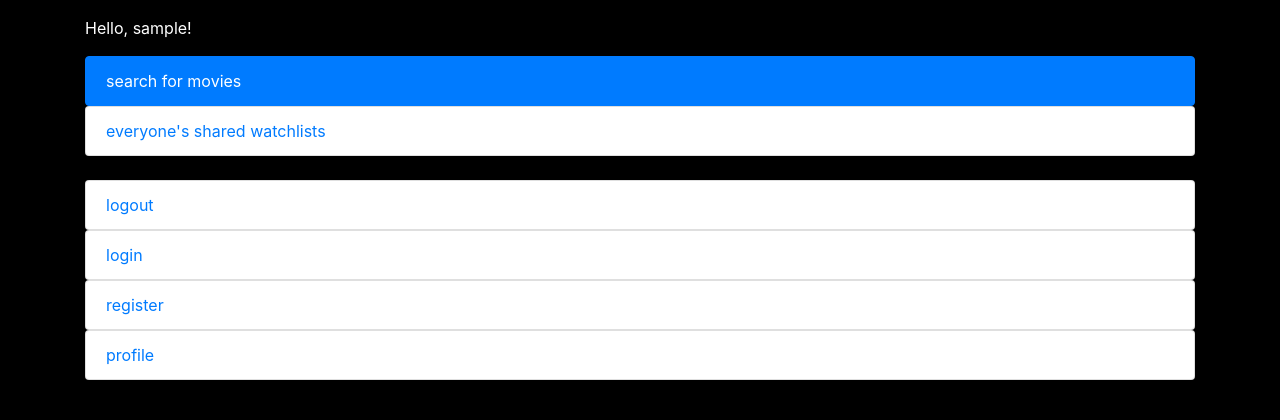
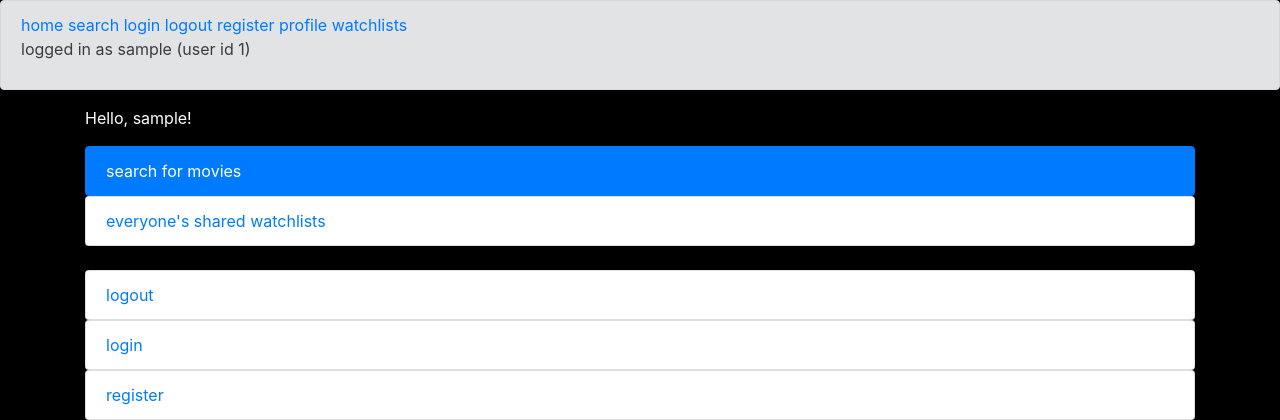
Before and after one commit to sivadej/capstone-project-1, a Flask app: page / in a window 1280 px wide. Shown: the top 420 px of the page. Run offline with Flask 2, Linux system fonts and the light colour scheme; a user stored in the database is signed in; some libraries are stand-ins or nearby versions.

Commit message:
temporary 'navbar'

```diff
--- a/app.py
+++ b/app.py
@@ -70,29 +70,10 @@ def register():
     else:
         return render_template('register.html', form=form)
 
-
-
-
-
-
 @app.route('/profile', methods=['GET'])
 @login_required
 def user_profile():
     return render_template('profile.html')
-
-@app.route('/secret')
-@login_required
-def secret_page():
-    return 'this is a secret page'
-
-@app.route('/secret1')
-@login_required
-def secret_page1():
-    if current_user.id == 1:
-        return 'you made it to secret page for user 1 ONLY'
-    else:
-        return 'secret, but not for you dummy'
-
 
 ################### SEARCH ROUTES ###################
 
@@ -149,8 +130,6 @@ def get_next_search_page(page_num):
         )
 
 ################### WATCHLIST ROUTES ###################
-
-
 
 # TODO: separate this function:
 #           - add movie to saved_movies table
--- a/models.py
+++ b/models.py
@@ -56,7 +56,7 @@ class SavedMovie(db.Model):
 
     id = db.Column(db.Integer, primary_key=True, autoincrement=True)
     netflix_id = db.Column(db.Integer, unique=True)
-    title = db.Column(db.String(50), nullable=False)
+    title = db.Column(db.String(100), nullable=False)
     video_type = db.Column(db.String(8), nullable=False)
 
 class Watchlist_Movie(db.Model):
--- a/templates/_base.html
+++ b/templates/_base.html
@@ -11,6 +11,14 @@
 </head>
 
 <body>
+    <div class="alert alert-secondary">
+        <p><a href="/">home</a> <a href="/search">search</a> <a href="/login">login</a> <a href="/logout">logout</a>
+            <a href="/register">register</a> <a href="/profile">profile</a> <a href="/watchlists">watchlists</a><br>
+            {% if current_user.is_anonymous %}not logged in{% endif %}
+            {% if current_user.is_authenticated %}logged in as {{current_user.username}}
+            (user id {{current_user.id}}){% endif %}
+        </p>
+    </div>
     <div class="container mt-3">
         {% block body %}
         {% endblock %}
--- a/templates/search_results.html
+++ b/templates/search_results.html
@@ -2,7 +2,7 @@
 {% block title %}Search Results{% endblock %}
 {% block body %}
 
-<h1>Search Results<a href="/search" class="btn btn-secondary float-right">New Search</a></h1>
+<h1>Search Results<a href="/search" class="btn btn-secondary float-right">Modify Search</a></h1>
 {% if movies is not none %}
 <p class="light-message">Showing {%if total>12%}{{result_start}}-{{result_end}} of {%endif%}{{total}} titles available
   in <span class="red-highlight">{{audio}}</span> audio with
```
